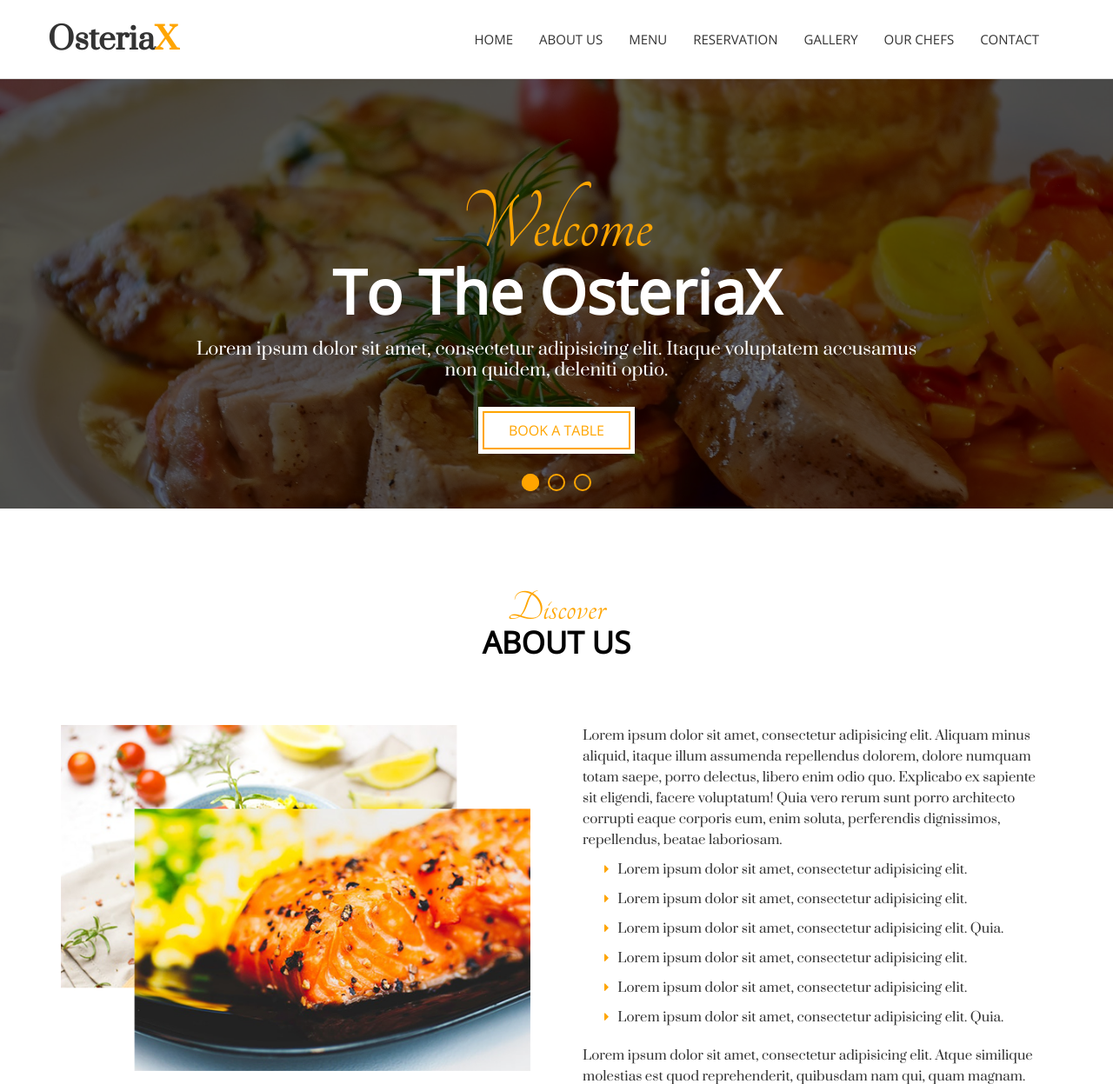
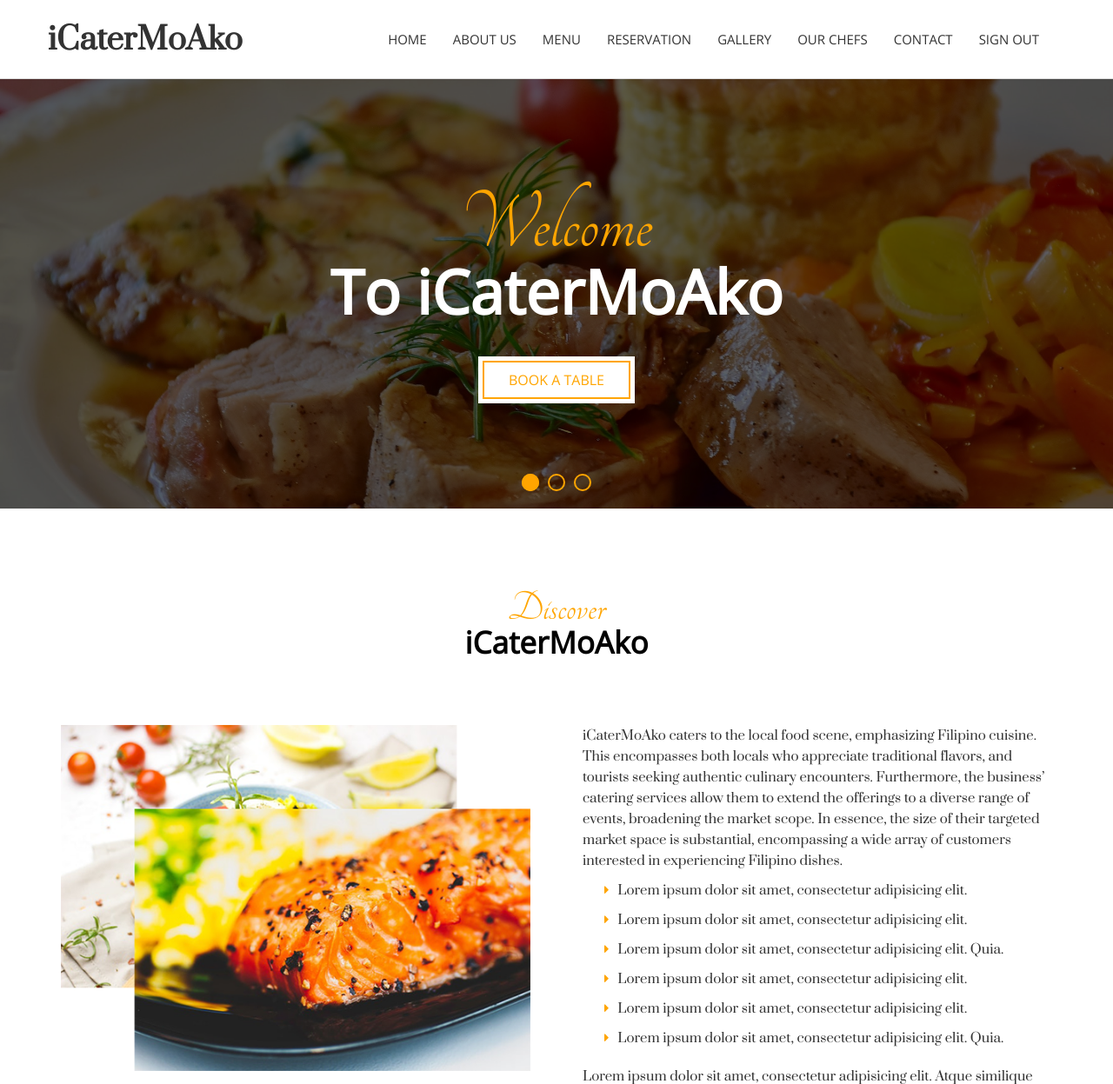
Before and after one commit to Jerome-Lolong/iCaterMoAko, a PHP site: page / in a window 1280 px wide. Shown: the top 1247 px of the page at 87% size. Run offline with PHP 8.4, Linux system fonts and the light colour scheme.

Commit message:
editing dashboard

```diff
--- a/Add.html
+++ b/Add.html
@@ -69,7 +69,7 @@
           <!-- LOGO -->
 
            <!--  Text based logo  -->
-          <a class="navbar-brand" href="index.html">Osteria<span>X</span></a>
+          <a class="navbar-brand" href="index.html">iCaterMoAko<span>X</span></a>
 
 		      <!--  Image based logo  -->
           <!-- <a class="navbar-brand" href="index.html"><img src="assets/img/logo.png" alt="Logo img"></a>  -->
--- a/assets/js/custom.js
+++ b/assets/js/custom.js
@@ -1,5 +1,5 @@
 /**
-  * Template Name: OsteriaX
+  * Template Name: iCaterMoAko
   * Version: 1
   * Template Scripts
   * Author: MarkUps
--- a/index.html
+++ b/index.html
@@ -4,7 +4,7 @@
     <meta charset="utf-8">
     <meta http-equiv="X-UA-Compatible" content="IE=edge">
     <meta name="viewport" content="width=device-width, initial-scale=1">
-    <title>OsteriaX | Home</title>
+    <title>iCaterMoAko | Home</title>
 
     <!-- Favicon -->
     <link rel="shortcut icon" href="assets/img/favicon.ico" type="image/x-icon">
@@ -69,7 +69,7 @@
           <!-- LOGO -->
 
            <!--  Text based logo  -->
-          <a class="navbar-brand" href="index.html">Osteria<span>X</span></a>
+          <a class="navbar-brand" href="index.html">iCaterMoAko</a>
 
 		      <!--  Image based logo  -->
           <!-- <a class="navbar-brand" href="index.html"><img src="assets/img/logo.png" alt="Logo img"></a>  -->
@@ -85,6 +85,7 @@
             <li><a href="#mu-gallery">GALLERY</a></li>
             <li><a href="#mu-chef">OUR CHEFS</a></li>
             <li><a href="#mu-contact">CONTACT</a></li>
+            <li><a href="#mu-contact">SIGN OUT</a></li> <!-- PLEASE PUT THE link of the log in page -->
           </ul>
         </div><!--/.nav-collapse -->
       </div>
@@ -106,8 +107,8 @@
           <!-- Top slider content -->
           <div class="mu-top-slider-content">
             <span class="mu-slider-small-title">Welcome</span>
-            <h2 class="mu-slider-title">To The OsteriaX</h2>
-            <p>Lorem ipsum dolor sit amet, consectetur adipisicing elit. Itaque voluptatem accusamus non quidem, deleniti optio.</p>
+            <h2 class="mu-slider-title">To iCaterMoAko</h2>
+            <p></p>
             <a href="#mu-reservation" class="mu-readmore-btn mu-reservation-btn">BOOK A TABLE</a>
           </div>
           <!-- / Top slider content -->
@@ -119,9 +120,9 @@
           <img src="assets/img/slider/2.jpeg" alt="img">
           <!-- Top slider content -->
           <div class="mu-top-slider-content">
-            <span class="mu-slider-small-title">The Elegant</span>
-            <h2 class="mu-slider-title">Italian Restaurant</h2>
-            <p>Lorem ipsum dolor sit amet, consectetur adipisicing elit. Itaque voluptatem accusamus non quidem, deleniti optio.</p>
+            <span class="mu-slider-small-title">Catering Made Easy</span>
+            <h2 class="mu-slider-title">Tailored just for You</h2>
+            <p></p>
            <a href="#mu-reservation" class="mu-readmore-btn mu-reservation-btn">BOOK A TABLE</a>
           </div>
           <!-- / Top slider content -->
@@ -133,9 +134,9 @@
           <img src="assets/img/slider/3.jpeg" alt="img">
           <!-- Top slider content -->
           <div class="mu-top-slider-content">
-            <span class="mu-slider-small-title">Delicious</span>
-            <h2 class="mu-slider-title">Spicy Masalas</h2>
-            <p>Lorem ipsum dolor sit amet, consectetur adipisicing elit. Itaque voluptatem accusamus non quidem, deleniti optio.</p>
+            <span class="mu-slider-small-title">Catering Convenience</span>
+            <h2 class="mu-slider-title">Right at your Fingertips</h2>
+            <p></p>
             <a href="#mu-reservation" class="mu-readmore-btn mu-reservation-btn">BOOK A TABLE</a>
           </div>
           <!-- / Top slider content -->
@@ -156,7 +157,7 @@
 
             <div class="mu-title">
               <span class="mu-subtitle">Discover</span>
-              <h2>ABOUT US</h2>
+              <h2>iCaterMoAko</h2>
             </div>
 
             <div class="row">
@@ -167,7 +168,8 @@
               </div>
               <div class="col-md-6">
                  <div class="mu-about-us-right">
-                 <p>Lorem ipsum dolor sit amet, consectetur adipisicing elit. Aliquam minus aliquid, itaque illum assumenda repellendus dolorem, dolore numquam totam saepe, porro delectus, libero enim odio quo. Explicabo ex sapiente sit eligendi, facere voluptatum! Quia vero rerum sunt porro architecto corrupti eaque corporis eum, enim soluta, perferendis dignissimos, repellendus, beatae laboriosam.</p>
+                 <p> iCaterMoAko caters to the local food scene, emphasizing Filipino cuisine. This encompasses both locals who appreciate traditional flavors, and tourists seeking authentic culinary encounters. Furthermore, the business’ catering services allow them to extend the offerings to a diverse range of events, broadening the market scope. In essence, the size of their targeted market space is substantial, encompassing a wide array of customers interested in experiencing Filipino dishes.
+                </p>
                   <ul>
                     <li>Lorem ipsum dolor sit amet, consectetur adipisicing elit.</li>
                     <li>Lorem ipsum dolor sit amet, consectetur adipisicing elit.</li>
--- a/style.css
+++ b/style.css
@@ -1,5 +1,5 @@
 /*
-  Template Name: OsteriaX
+  Template Name: iCaterMoAko
   Author : MarkUps
   Author URI: http://www.markups.io/
   Version: 1.0
```
